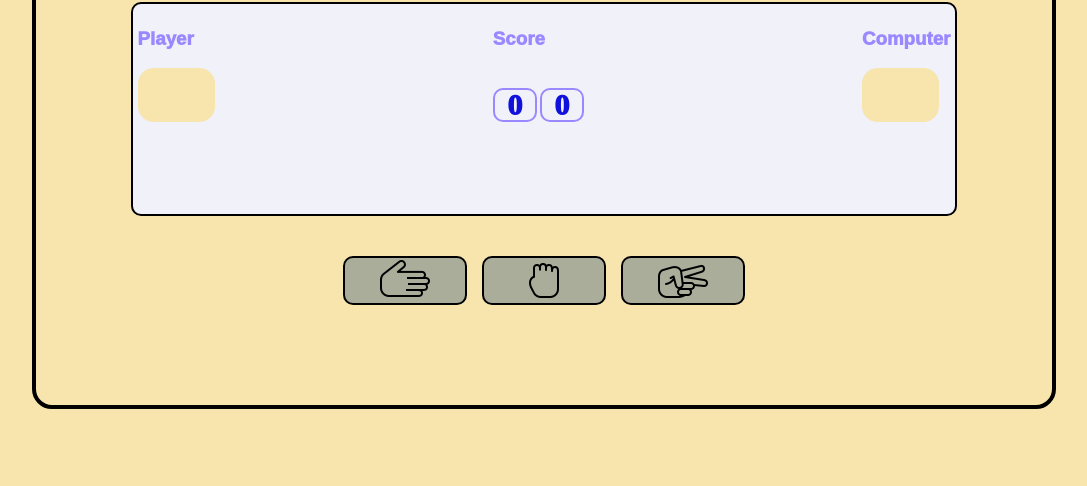
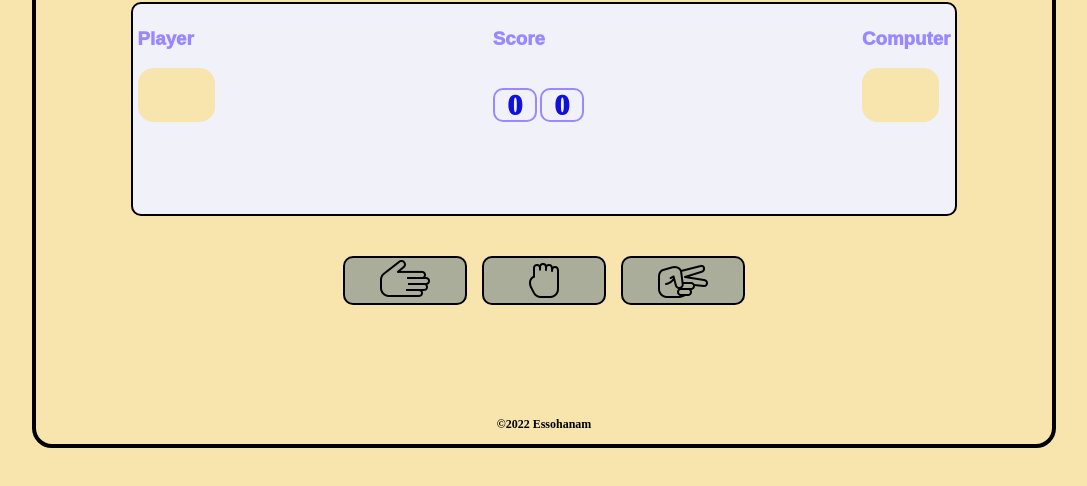
Before and after one commit to Essoh21/RPS-Game, a plain HTML site: page index.html in a window 1280 px wide. Shown: the part 146-632 px from the top of the page, without its empty margins (96-1183 px from the left). Drawn offline with Linux system fonts and the light colour scheme.

Commit message:
add copyright

```diff
--- a/index.html
+++ b/index.html
@@ -59,7 +59,9 @@
             </div>
 
         </div>
-
+        <div class="copyright">
+            <p> &copy;2022 Essohanam</p>
+        </div>
     </div>
 
     <script src="rpsscript.js">
--- a/rpsGame.css
+++ b/rpsGame.css
@@ -115,3 +115,8 @@ body {
 .handImg {
     transform: rotate(90deg);
 }
+
+.copyright {
+    font-weight: bold;
+    font-size: 12px;
+}
```
